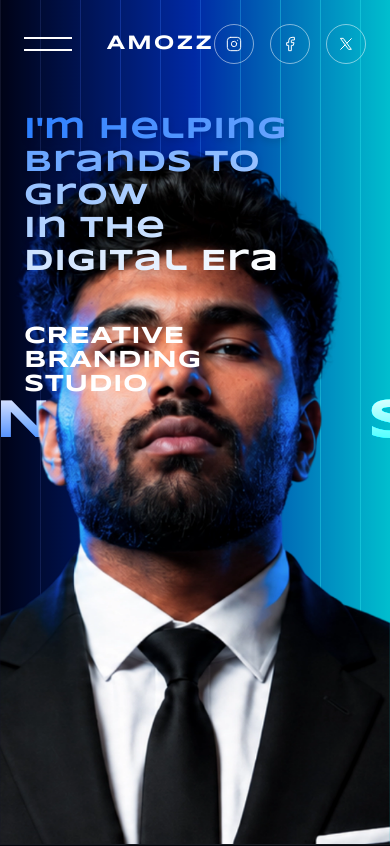
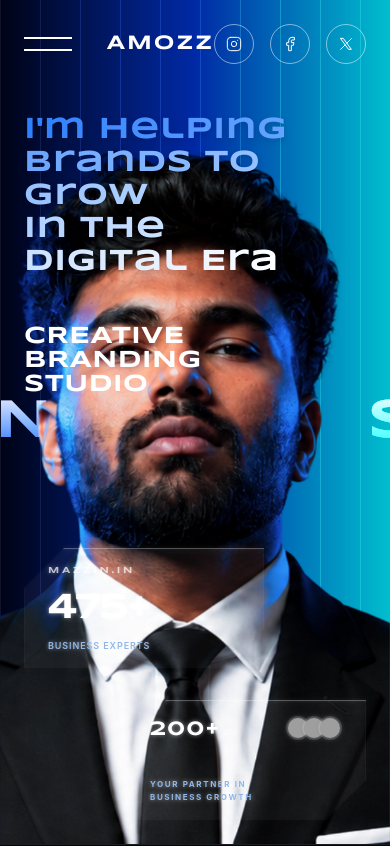
Before and after one commit to UNITY-11/mozzin, a Next.js app: page / in a window 390 px wide. Shown: the top 846 px of the page. Built offline with nearby package versions, Linux system fonts and the light colour scheme; grey boxes are pictures that could not be loaded.

Commit message:
Embed HeroBoxes into HeroContent so they scroll up

```diff
--- a/src/components/HeroContent.tsx
+++ b/src/components/HeroContent.tsx
@@ -1,3 +1,5 @@
+import HeroBoxes from './HeroBoxes'
+
 export default function HeroContent() {
   return (
     <>
@@ -89,10 +91,8 @@ export default function HeroContent() {
           </div>
         </div>
 
-        {/* Bottom Row: Invisible Spacer exactly matching the boxes height */}
-        <div className="mt-10 flex w-full flex-col justify-between gap-8 md:flex-row md:items-end lg:px-4">
-          <div className="h-[120px] md:h-[140px] lg:h-[160px]" />
-        </div>
+        {/* Bottom Row: Hero Boxes */}
+        <HeroBoxes />
       </div>
     </>
   )
```
